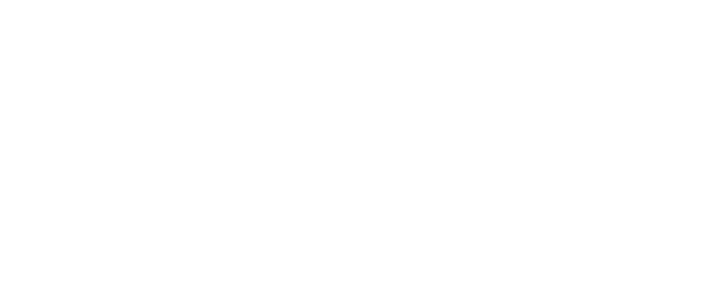
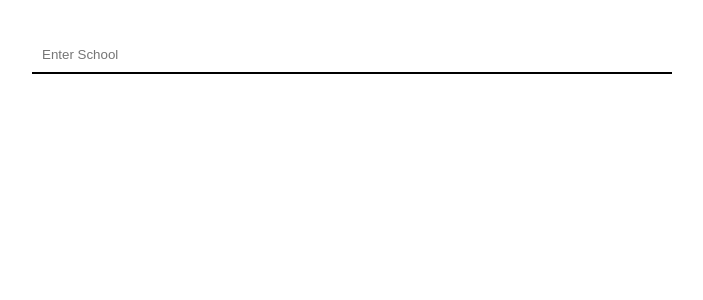
Before and after one commit to codecallogic/nexter, a React (Create React App) app: page /formosi in a window 1280 px wide. Shown: the top 300 px of the page, without its empty margins (288-991 px from the left). Built offline with nearby package versions, Linux system fonts and the light colour scheme.

Commit message:
autocomplete functionality for schools in development enviroment

```diff
--- a/server.js
+++ b/server.js
@@ -14,8 +14,9 @@
 app.use(cors())
 
 app.use('/api/places', function (req, res){
+    console.log(req.body)
     let data = null;
-    request('https://maps.googleapis.com/maps/api/place/textsearch/json?query=valley&type=university&fields=name&key=AIzaSyCNueaszuZLnAD0t1ElCg9NUk8EZ8NhDjk', { json: true }, (err, resp, body) => {
+    request(`https://maps.googleapis.com/maps/api/place/textsearch/json?query=${req.body.search}&type=university&fields=name&key=AIzaSyCNueaszuZLnAD0t1ElCg9NUk8EZ8NhDjk`, { json: true }, (err, resp, body) => {
         if (err) { return console.log(err); }
         res.json(body);
     })
--- a/src/app/App.js
+++ b/src/app/App.js
@@ -1,15 +1,15 @@
 import './App.css';
 import React from 'react';
 import { Route, Switch} from 'react-router-dom'
-import Test from '../../src/app/test'
+import Formosi from '../../src/app/formosi'
 import HomePage from '../../src/app/HomePage'
 
 function App() {
   return (
     <div>
       <Switch>
-          <Route exact path={"/test"} render={() =>
-            <Test/>
+          <Route exact path={"/formosi"} render={() =>
+            <Formosi/>
           }/>
           <Route exact path={"/"} render={() =>
             <HomePage/>
--- a/src/app/test.jsx
+++ b/src/app/formosi.jsx
@@ -7,21 +7,42 @@
         super()
         this.state = {
             search: null,
-            schools: null,
+            schools: [],
         }
     }
 
-    schools = (e) => {
-
+    schools = async (e) => {
         this.setState({
             [e.target.name]: e.target.value
         })
-    }
+        let search = await places.places(this.state)
 
-    componentWillMount = async () => {
-        let search = await places.places()
+        // console.log(search.results.name)
 
-        console.log(search)
+        let list = search.results.slice().sort();
+        let nonDuplicates = [];
+
+        // console.log(list.length)
+
+        for(let i = 0; i < list.length -1; i++){
+            // console.log(list[i].name)
+            if(list[i + 1].place_id !== list[i].place_id){
+                nonDuplicates.push(list[i])
+            }
+        }
+
+        // console.log(nonDuplicats.length)
+
+        // for(let i = 0; i < nonDuplicates.length -1; i++){
+        //     console.log(nonDuplicates[i].name)
+        // }
+
+        this.setState({
+            schools: nonDuplicates
+        })
+
+
+        // console.log(this.state.schools)
     }
 
     render () {
@@ -43,10 +64,11 @@
                 </figure>
             </div> */}
             <div className="formosi-form">
-                <input type="text" className="formosi-form-school" list="datalist" name="search" onChange={this.schools} value={this.state.input} autoComplete="off"/>
+                <input type="text" className="formosi-form-school" list="datalist" name="search" onChange={this.schools} value={this.state.input} autoComplete="off" placeholder="Enter School"/>
                 <datalist id="datalist">
-                    <option value="UCS"></option>
-                    <option value="Hult"></option>
+                    {this.state.schools !== null && this.state.schools.map( (s, i) =>
+                        <option key={i} value={s.name}></option>
+                    )}
                 </datalist>
             </div>
             </div>
--- a/src/services/places.js
+++ b/src/services/places.js
@@ -2,9 +2,11 @@
     places,
 }
 
-function places(){
+function places(search){
     return fetch('/api/places', {
-        method: 'GET'
+        method: 'POST',
+        headers: new Headers ({'content-type': 'application/json'}),
+        body: JSON.stringify(search)
     }).then( res => {
         if(res.ok) return res.json()
         throw new Error('Bad request')
```
